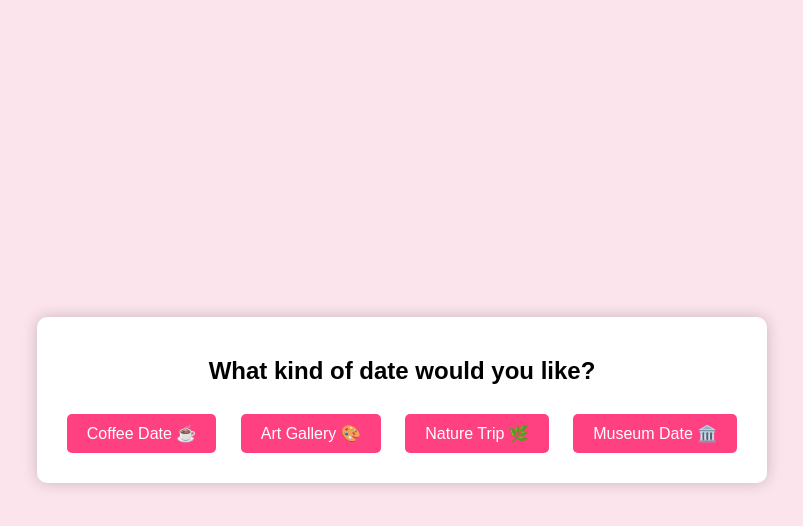
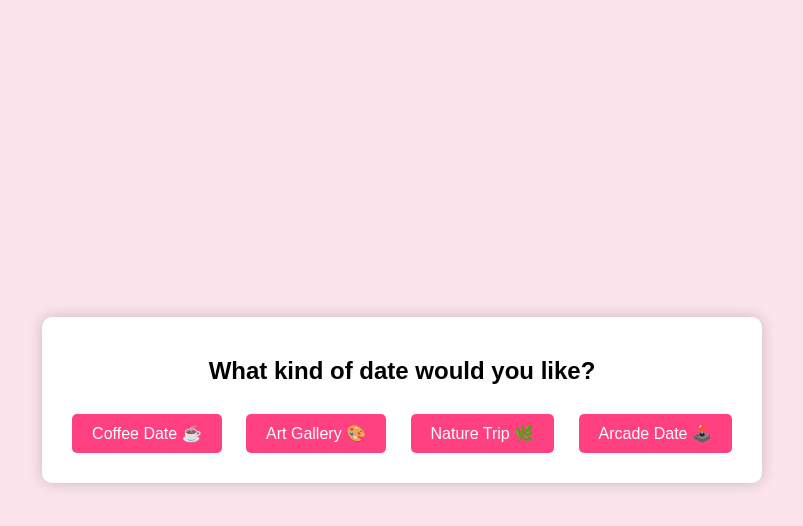
Before and after one commit to mannyel380/meow, a plain HTML site: page index.html in a window 1280 px wide. Both pictures are taken after a click on the button "Yes". Shown: the whole page, without its empty margins (238-1041 px from the left). Drawn offline with Linux system fonts and the light colour scheme.

Commit message:
Update index.html

```diff
--- a/index.html
+++ b/index.html
@@ -20,7 +20,7 @@
         <button class="dateOption">Coffee Date ☕</button>
         <button class="dateOption">Art Gallery 🎨</button>
         <button class="dateOption">Nature Trip 🌿</button>
-        <button class="dateOption">Museum Date 🏛️</button>
+        <button class="dateOption">Arcade Date 🕹️</button>
       </div>
     </div>
 
```
